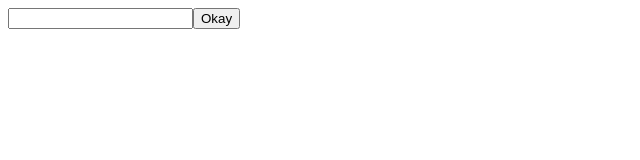
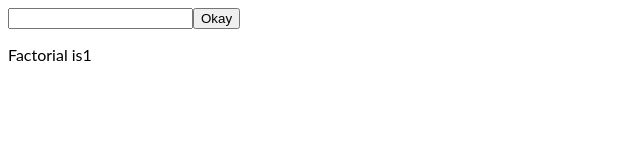
Before and after one commit to dhananjaypatil707/react-Factorial, a React (Create React App) app: page / in a window 1280 px wide. Shown: the top 160 px of the page, without its empty margins (0-640 px from the left). Built offline with nearby package versions, Linux system fonts and the light colour scheme.

Commit message:
1 file modified

```diff
--- a/src/DemoEvent.js
+++ b/src/DemoEvent.js
@@ -1,4 +1,5 @@
 import React from "react";
+import Factorial from "./Factorial";
 
 class MyEvent extends React.Component {
   constructor(props) {
@@ -20,7 +21,9 @@ class MyEvent extends React.Component {
         <input type="text" onChange={this.inputTextChange} />
         <button onClick={this.myButtonClick}>Okay</button>
         <p>{this.state.val2}</p>
-        <p>{this.state.val1}</p>
+        <p>
+          <Factorial num={this.state.val1} />
+        </p>
       </div>
     );
   }
```
